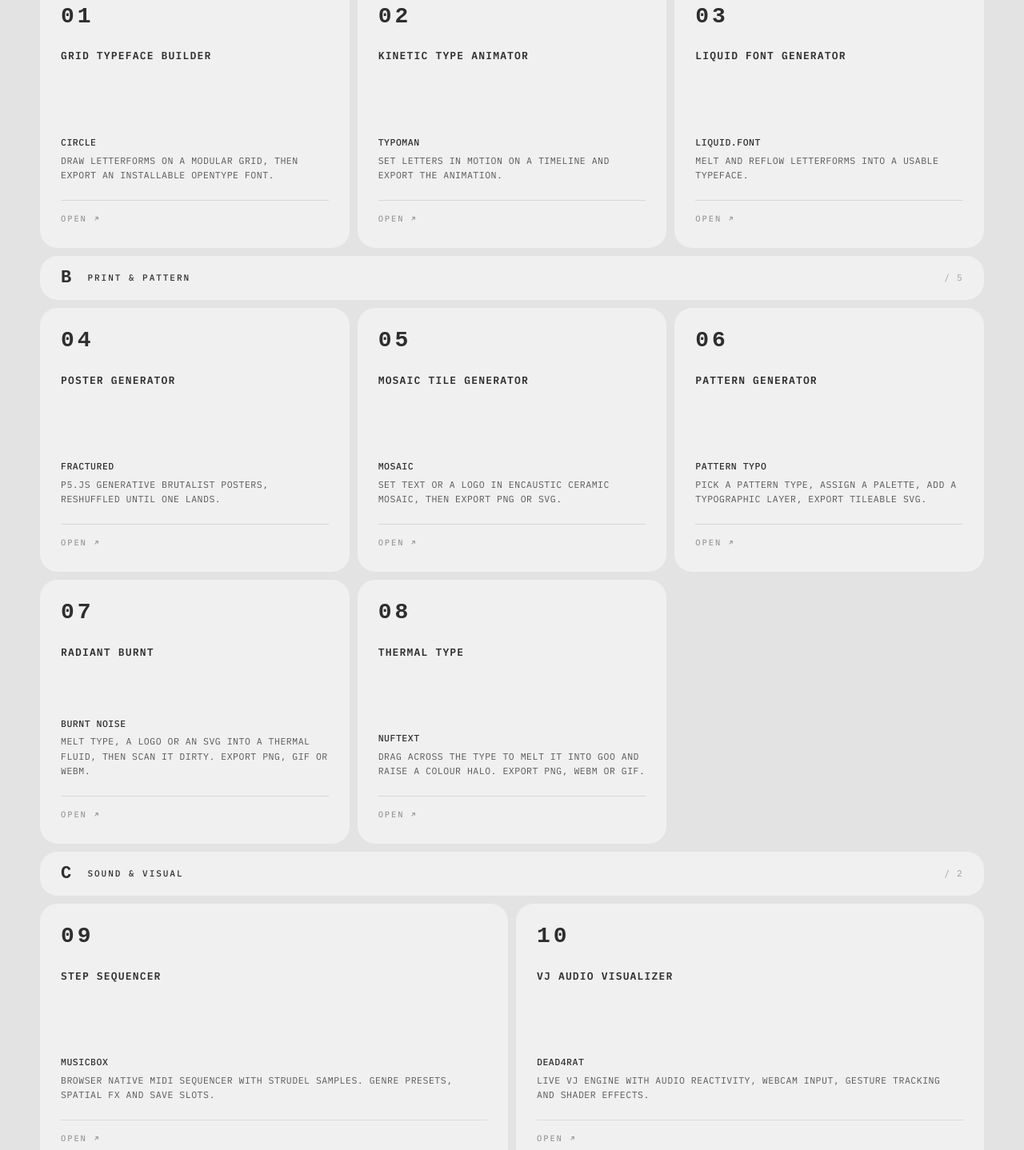
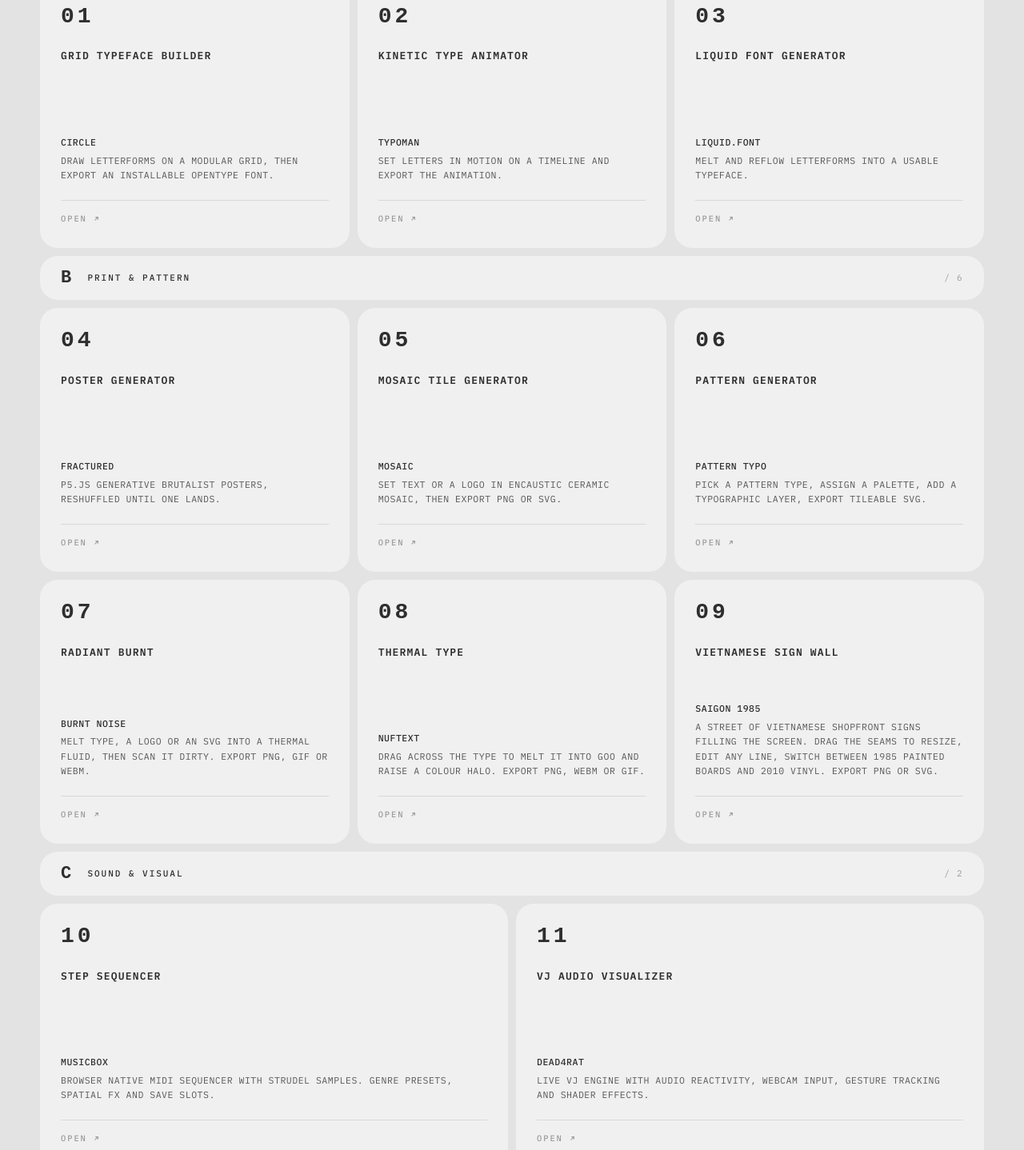
Before and after one commit to markdo27/markdo27.github.io, a plain HTML site: page index.html in a window 1280 px wide. Shown: the part 435-1873 px from the top of the page at 80% size. Drawn offline with Linux system fonts and the light colour scheme; a web font is replaced by a local one.

Commit message:
Add Vietnamese Sign Wall to Print & Pattern
Entry 09, linking markdo27.github.io/vietnamsesignage: a wall of Vietnamese
shopfront signs that fills the screen, draggable seams, editable lines, two
eras and PNG/SVG export.

Renumbers the seven tools that follow it, takes Print & Pattern from five to
six, and updates the tool count in the description and og:description.

Co-Authored-By: Claude Opus 5 <noreply@anthropic.com>

```diff
--- a/index.html
+++ b/index.html
@@ -4,11 +4,11 @@
 <meta charset="UTF-8"/>
 <meta name="viewport" content="width=device-width,initial-scale=1.0"/>
 <title>MRKD / TOOLS INDEX</title>
-<meta name="description" content="Fifteen browser based tools for type, pattern, poster, sound and document work. Nothing to install."/>
+<meta name="description" content="Sixteen browser based tools for type, pattern, poster, sound and document work. Nothing to install."/>
 <meta name="author" content="MRKD"/>
 <meta name="theme-color" content="#e4e4e4"/>
 <meta property="og:title" content="MRKD / TOOLS INDEX"/>
-<meta property="og:description" content="Fifteen browser based tools for type, pattern, poster, sound and document work. Nothing to install."/>
+<meta property="og:description" content="Sixteen browser based tools for type, pattern, poster, sound and document work. Nothing to install."/>
 <meta property="og:type" content="website"/>
 <meta property="og:url" content="https://markdo27.github.io/"/>
 <meta property="og:image" content="https://markdo27.github.io/logo.svg"/>
@@ -348,7 +348,7 @@ img{display:block;max-width:100%}
   <div class="bar">
     <span class="dot">B</span>
     <h2>PRINT &amp; PATTERN</h2>
-    <span class="count">/ 5</span>
+    <span class="count">/ 6</span>
   </div>
   <div class="row">
 
@@ -412,6 +412,18 @@ img{display:block;max-width:100%}
       </div>
     </a>
 
+    <a class="cell tool" href="https://markdo27.github.io/vietnamsesignage/" target="_blank" rel="noopener">
+      <div class="cell-top"><span class="dot idx">09</span><span class="cue"></span></div>
+      <div class="name">VIETNAMESE SIGN WALL</div>
+      <div class="cell-body">
+        <div class="meta">
+          <span class="code">SAIGON 1985</span>
+          <span class="desc">A STREET OF VIETNAMESE SHOPFRONT SIGNS FILLING THE SCREEN. DRAG THE SEAMS TO RESIZE, EDIT ANY LINE, SWITCH BETWEEN 1985 PAINTED BOARDS AND 2010 VINYL. EXPORT PNG OR SVG.</span>
+        </div>
+        <div class="go">OPEN<svg viewBox="0 0 12 12" aria-hidden="true"><path d="M3.5 8.5 8.5 3.5M4.5 3.5H8.5V7.5" fill="none" stroke="currentColor" stroke-width="1.4"/></svg></div>
+      </div>
+    </a>
+
   </div>
 
   <!-- ============ C / SOUND AND VISUAL ============ -->
@@ -423,7 +435,7 @@ img{display:block;max-width:100%}
   <div class="row">
 
     <a class="cell tool" href="https://markdo27.github.io/musicbox/" target="_blank" rel="noopener">
-      <div class="cell-top"><span class="dot idx">09</span><span class="cue"></span></div>
+      <div class="cell-top"><span class="dot idx">10</span><span class="cue"></span></div>
       <div class="name">STEP SEQUENCER</div>
       <div class="cell-body">
         <div class="meta">
@@ -435,7 +447,7 @@ img{display:block;max-width:100%}
     </a>
 
     <a class="cell tool" href="https://markdo27.github.io/dead4rat-v3/" target="_blank" rel="noopener">
-      <div class="cell-top"><span class="dot idx">10</span><span class="cue"></span></div>
+      <div class="cell-top"><span class="dot idx">11</span><span class="cue"></span></div>
       <div class="name">VJ AUDIO VISUALIZER</div>
       <div class="cell-body">
         <div class="meta">
@@ -457,7 +469,7 @@ img{display:block;max-width:100%}
   <div class="row">
 
     <a class="cell tool" href="https://www.figma.com/community/plugin/1672276000158452389/eps-importer" target="_blank" rel="noopener">
-      <div class="cell-top"><span class="dot idx">11</span><span class="cue"></span></div>
+      <div class="cell-top"><span class="dot idx">12</span><span class="cue"></span></div>
       <div class="name">EPS IMPORTER</div>
       <div class="cell-body">
         <div class="meta">
@@ -469,7 +481,7 @@ img{display:block;max-width:100%}
     </a>
 
     <a class="cell tool" href="https://www.figma.com/community/plugin/1673270708025158573/free-pdf-importer" target="_blank" rel="noopener">
-      <div class="cell-top"><span class="dot idx">12</span><span class="cue"></span></div>
+      <div class="cell-top"><span class="dot idx">13</span><span class="cue"></span></div>
       <div class="name">PDF IMPORTER</div>
       <div class="cell-body">
         <div class="meta">
@@ -481,7 +493,7 @@ img{display:block;max-width:100%}
     </a>
 
     <a class="cell tool" href="https://www.figma.com/community/plugin/1674297961569861299/free-html-to-figma" target="_blank" rel="noopener">
-      <div class="cell-top"><span class="dot idx">13</span><span class="cue"></span></div>
+      <div class="cell-top"><span class="dot idx">14</span><span class="cue"></span></div>
       <div class="name">WEBSITE IMPORTER</div>
       <div class="cell-body">
         <div class="meta">
@@ -503,7 +515,7 @@ img{display:block;max-width:100%}
   <div class="row">
 
     <a class="cell tool" href="https://markdo27.github.io/vietlot_predict/" target="_blank" rel="noopener">
-      <div class="cell-top"><span class="dot idx">14</span><span class="cue"></span></div>
+      <div class="cell-top"><span class="dot idx">15</span><span class="cue"></span></div>
       <div class="name">LOTTERY ANALYZER</div>
       <div class="cell-body">
         <div class="meta">
@@ -515,7 +527,7 @@ img{display:block;max-width:100%}
     </a>
 
     <a class="cell tool" href="https://translate-doc-nine.vercel.app" target="_blank" rel="noopener">
-      <div class="cell-top"><span class="dot idx">15</span><span class="cue"></span></div>
+      <div class="cell-top"><span class="dot idx">16</span><span class="cue"></span></div>
       <div class="name">DOCUMENT TRANSLATOR</div>
       <div class="cell-body">
         <div class="meta">
```
